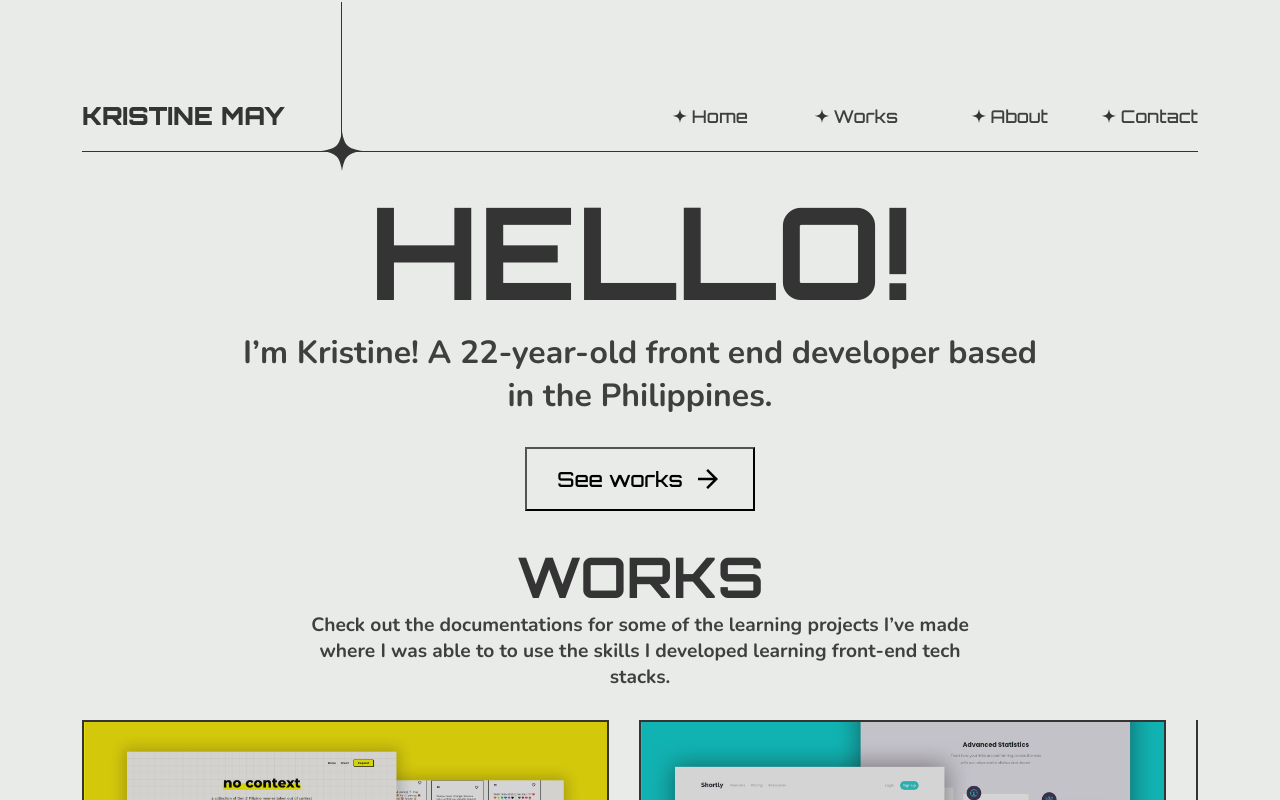
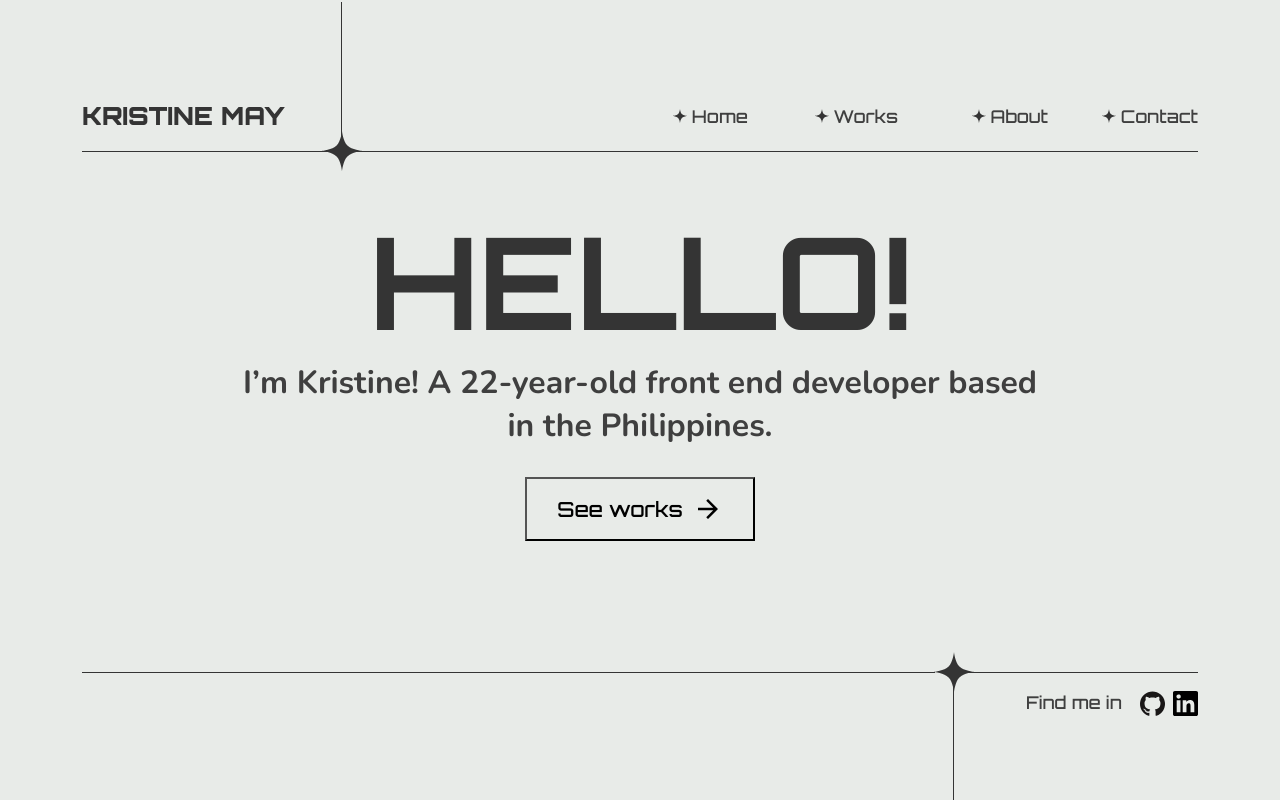
Before and after one commit to sn-tin/frontendkristine, a React (Create React App) app: page / in a window 1280 px wide. Shown: the top 800 px of the page. Built offline with nearby package versions, Linux system fonts and the light colour scheme.

Commit message:
Remove work component in home component

```diff
--- a/src/components/Home/Home.js
+++ b/src/components/Home/Home.js
@@ -1,7 +1,6 @@
 import ArrowForwardIcon from '@mui/icons-material/ArrowForward';
 import { Content, HomeButton } from './Home.style';
 import { useNavigate } from 'react-router-dom';
-import Works from '../Works/Works';
 
 const Home = () => {
     const date = new Date();
@@ -19,7 +18,6 @@ const Home = () => {
                     <ArrowForwardIcon sx={{width: "30px", height: "30px", marginLeft: "10px"}} />
                 </HomeButton>
             </div>
-            <Works />
         </Content>
     )
 }
--- a/src/components/Home/Home.style.js
+++ b/src/components/Home/Home.style.js
@@ -2,7 +2,7 @@ import styled from "styled-components";
 import { devices, theme } from "../../styles";
 
 const Content = styled.div`
-    margin: 0 auto;
+    margin: 30px auto;
     display: flex;
     flex-direction: column;
     justify-content: center;
@@ -13,7 +13,7 @@ const Content = styled.div`
     p {
         width: 100%;
         max-width: 800px;
-        font-size: clamp(1.438rem, 5vw, 2rem);
+        font-size: clamp(1.3rem, 5vw, 2rem);
         font-weight: ${theme.fontWeights.bold};
         margin: 0 auto;
     }
```
